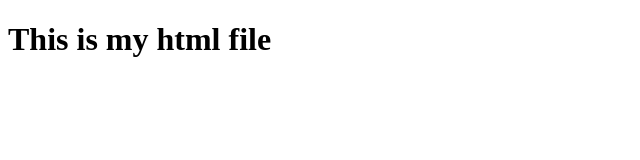
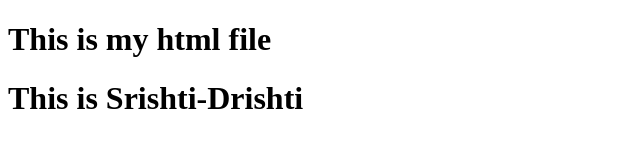
Before and after one commit to Srishtihere/dummy-repo, a plain HTML site: page index.html in a window 1280 px wide. Shown: the whole page, without its empty margins (0-640 px from the left). Drawn offline with Linux system fonts and the light colour scheme.

Commit message:
new line added

```diff
--- a/index.html
+++ b/index.html
@@ -8,5 +8,6 @@
 </head>
 <body>
   <h1>This is my html file</h1>
+  <h1>This is Srishti-Drishti</h1>
 </body>
 </html>
```
